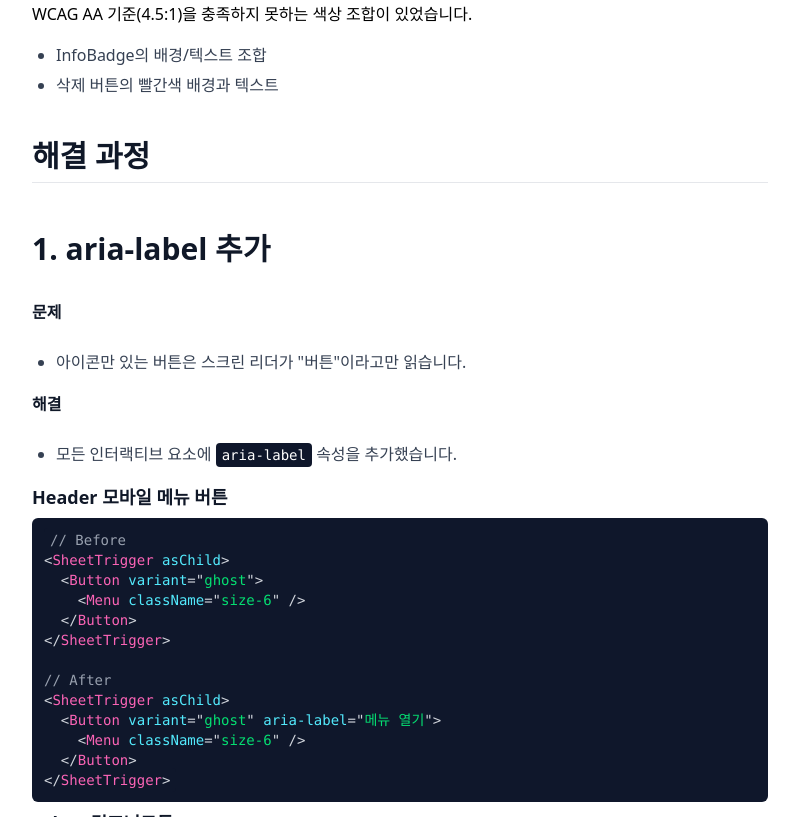
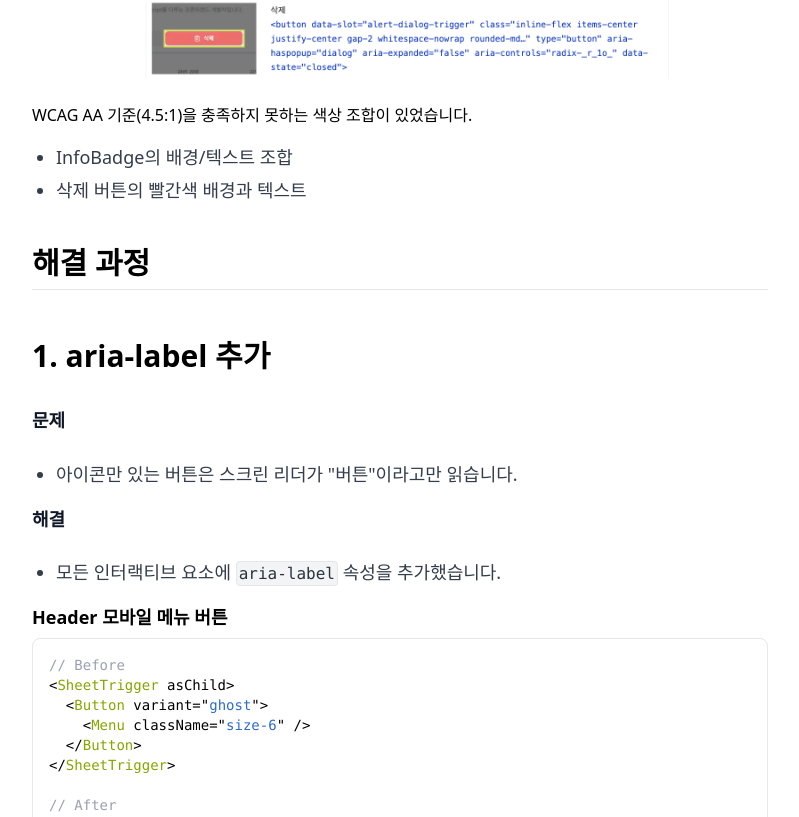
Before and after one commit to kimywann/blog, a Next.js app: page /posts/improve-accessibility-lighthouse in a window 1280 px wide. Shown: the part 1443-2260 px from the top of the page, without its empty margins (240-1039 px from the left). Built offline with nearby package versions, Linux system fonts and the light colour scheme.

Commit message:
style update

```diff
--- a/src/app/globals.css
+++ b/src/app/globals.css
@@ -7,19 +7,19 @@
 
 /* prose 클래스 내의 헤더들 */
 .prose h1 {
-  @apply text-4xl font-bold text-gray-900 mt-10 mb-10 pb-2 border-b border-gray-200;
+  @apply text-4xl font-bold text-black mt-10 mb-10 pb-2 border-b border-gray-200;
 }
 
 .prose h2 {
-  @apply text-3xl font-bold text-gray-900 mt-10 mb-10 pb-2 border-b border-gray-200;
+  @apply text-3xl font-bold text-black mt-10 mb-10 pb-2 border-b border-gray-200;
 }
 
 .prose h3 {
-  @apply text-3xl font-bold text-gray-900 mt-12 mb-8;
+  @apply text-3xl font-bold text-black mt-12 mb-8;
 }
 
 .prose h4 {
-  @apply text-lg font-semibold text-gray-900 mt-1 mb-1;
+  @apply text-lg font-semibold text-black mt-1 mb-1;
 }
 
 /* 인용문 스타일링 */
@@ -29,6 +29,10 @@
 
 .prose blockquote p {
   @apply mb-0;
+}
+
+.content-box {
+  @apply p-8 bg-[#F2F4F6] rounded-lg text-xl text-[#333D4B];
 }
 
 /* 리스트 스타일링 */
@@ -43,7 +47,7 @@
 }
 
 .prose li {
-  @apply text-gray-700 leading-relaxed;
+  @apply leading-relaxed text-[#333D4B] text-lg;
   display: list-item;
 }
 
@@ -68,17 +72,30 @@
 
 /* 전체 코드 블록 스타일 */
 .prose pre[class*="language-"] {
-  @apply p-3 rounded-md text-sm bg-slate-900;
+  @apply p-4 text-sm bg-white border rounded-lg border-gray-200;
 }
 
 /* 언어 지정된 코드 블록 기본 텍스트 */
 .prose code[class*="language-"] {
-  @apply text-sm font-mono text-white;
+  @apply text-sm text-[#333D4B] border-none bg-transparent;
 }
 
-/* 인라인 코드 (<code>) */
-.prose code {
-  @apply text-white bg-slate-900 px-1.5 py-1 rounded text-sm;
+/* 코드 블록 내부의 모든 code 요소 border 제거 */
+.prose pre code,
+.prose pre[class*="language-"] code {
+  @apply border-none bg-transparent;
+}
+
+/* 인라인 코드 (<code>) - 코드 블록이 아닌 경우만 */
+.prose p code,
+.prose li code,
+.prose h1 code,
+.prose h2 code,
+.prose h3 code,
+.prose h4 code,
+.prose td code,
+.prose th code {
+  @apply text-[#2b333d] px-0.5 py-0.5 rounded text-base border border-gray-200 bg-gray-100;
 }
 
 /* ---------------------------
@@ -92,52 +109,61 @@ PrismJS 토큰별 커스터마이징
 
 /* 키워드 (function, return, export, default, async 등) */
 .token.keyword {
-  @apply text-indigo-400;
+  @apply text-[#7C5AE3];
 }
 
 /* 함수 이름 */
 .token.function {
-  @apply text-cyan-300;
+  @apply text-green-600;
 }
 
 /* 문자열 ("text", 'abc') */
 .token.string {
-  @apply text-green-400;
+  @apply text-[#2E6BD0];
 }
 
 /* 숫자 (1, 42, 3.14) */
 .token.number {
-  @apply text-blue-400;
+  @apply text-[#2E6BD0];
 }
 
 /* 태그 이름 (<div>, <span>) */
 .token.tag {
-  @apply text-blue-400;
+  @apply text-[#2E6BD0];
 }
 
 /* 속성 이름 (type, className 등) */
 .token.attr-name {
-  @apply text-cyan-300;
+  @apply text-black;
 }
 
 /* 속성 값 ("trending") */
 .token.attr-value {
-  @apply text-green-400;
+  @apply text-[#2E6BD0];
 }
 
 /* JSX 중괄호 / 꺾쇠 괄호 ({}, <, />) */
 .token.punctuation {
-  @apply text-gray-300;
+  @apply text-black;
 }
 
 /* 클래스 / 컴포넌트 이름 */
 .token.class-name {
-  @apply text-pink-400;
+  @apply text-[#85A600];
+}
+
+.token.operator {
+  @apply text-black;
+}
+
+/* 내장 타입 (string, number, boolean 등) */
+.token.builtin {
+  @apply text-[#7C5AE3]; /* 키워드와 같은 색상 */
 }
 
 /* 일반 문단 간격 늘리기 */
 .prose p {
-  @apply leading-relaxed text-gray-700 mb-6; /* mb-6으로 문단 간격 증가 */
+  @apply leading-relaxed text-[#333D4B] text-lg mb-6; /* mb-6으로 문단 간격 증가 */
 }
 
 /* 헤더와 문단 사이 간격 */
--- a/src/app/page.tsx
+++ b/src/app/page.tsx
@@ -1,28 +1,69 @@
 import Link from "next/link";
 import { format } from "date-fns";
-import { enUS } from "date-fns/locale";
 import { getSortedPostsData } from "@/lib/posts";
+import Image from "next/image";
+import fs from "fs";
+import path from "path";
+
+/**
+ * 이미지 파일 존재 여부 확인
+ */
+function imageExists(slug: string): boolean {
+  const imagePath = path.join(
+    process.cwd(),
+    "public",
+    "images",
+    "posts",
+    slug,
+    "thumbnail.png"
+  );
+  return fs.existsSync(imagePath);
+}
 
 export default async function Home() {
   const allPostsData = await getSortedPostsData();
 
   return (
     <div className="space-y-8">
-      {allPostsData.map(({ slug, title, date, description }) => (
+      {allPostsData.map(({ slug, title, date, description }) => {
+        const hasImage = imageExists(slug);
+
+        return (
           <article key={slug} className="group">
             <Link href={`/posts/${slug}`} className="block">
-            <div className="space-y-1">
-              <h2 className="text-xl font-semibold group-hover:underline">
+              <div className="flex gap-4 items-start">
+                <div className="flex-1 space-y-1">
+                  <h2 className="text-xl font-semibold text-black group-hover:text-indigo-400 transition-colors duration-300">
                     {title}
                   </h2>
-              <p className="text-gray-500 text-sm">{description}</p>
-              <time className="text-gray-500 text-xs">
-                {format(new Date(date), "MMM dd, yyyy", { locale: enUS })}
+                  <p className="text-gray-500 text-base line-clamp-2 h-[3rem]">
+                    {description}
+                  </p>
+                  <time className="text-gray-500 text-sm">
+                    {format(new Date(date), "yyyy년 MM월 dd일")}
                   </time>
+                </div>
+                <div className="flex-shrink-0">
+                  {hasImage ? (
+                    <Image
+                      src={`/images/posts/${slug}/thumbnail.png`}
+                      alt={title}
+                      width={140}
+                      height={120}
+                      className="rounded-lg object-cover group-hover:scale-110 transition-transform duration-300"
+                    />
+                  ) : (
+                    <div
+                      className="w-[140px] h-[100px] rounded-lg bg-slate-400 flex items-center justify-center group-hover:scale-105 transition-transform duration-300"
+                      aria-label={`${title} 썸네일`}
+                    />
+                  )}
+                </div>
               </div>
             </Link>
           </article>
-      ))}
+        );
+      })}
     </div>
   );
 }
--- a/src/app/posts/[slug]/page.tsx
+++ b/src/app/posts/[slug]/page.tsx
@@ -49,11 +49,11 @@ export default async function PostPage({
     return (
       <article className="max-w-none">
         <header className="mb-8 pb-8">
-          <h1 className="text-4xl font-bold text-gray-900 mb-2">
+          <h1 className="text-4xl font-bold lg:text-5xl text-[#333D4B] mb-4 leading-tight">
             {post.title}
           </h1>
-          <time className="text-gray-500 text-sm">
-            {format(new Date(post.date), "MMM dd, yyyy", { locale: enUS })}
+          <time className="text-gray-400 text-md">
+            {format(new Date(post.date), "yyyy년 MM월 dd일")}
           </time>
         </header>
 
```
Lines whose indentation alone changed are shown as unchanged.
